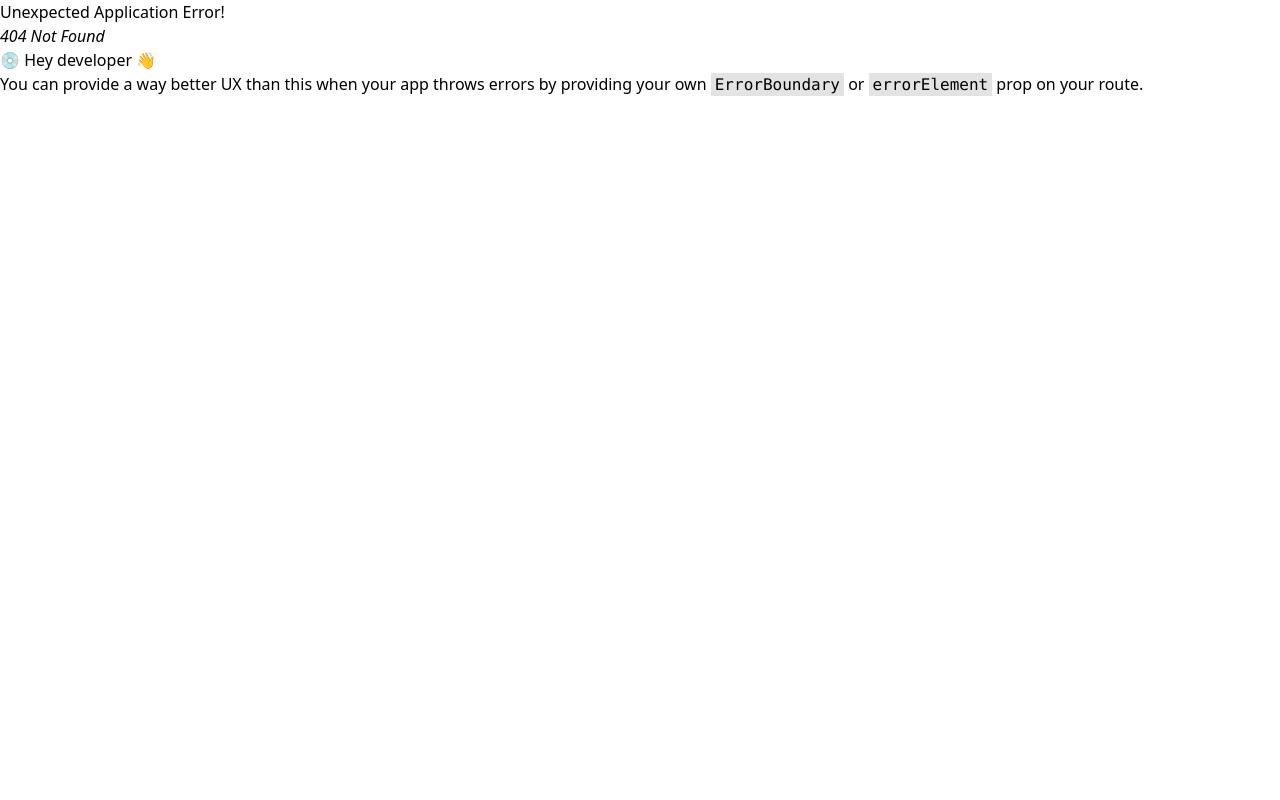
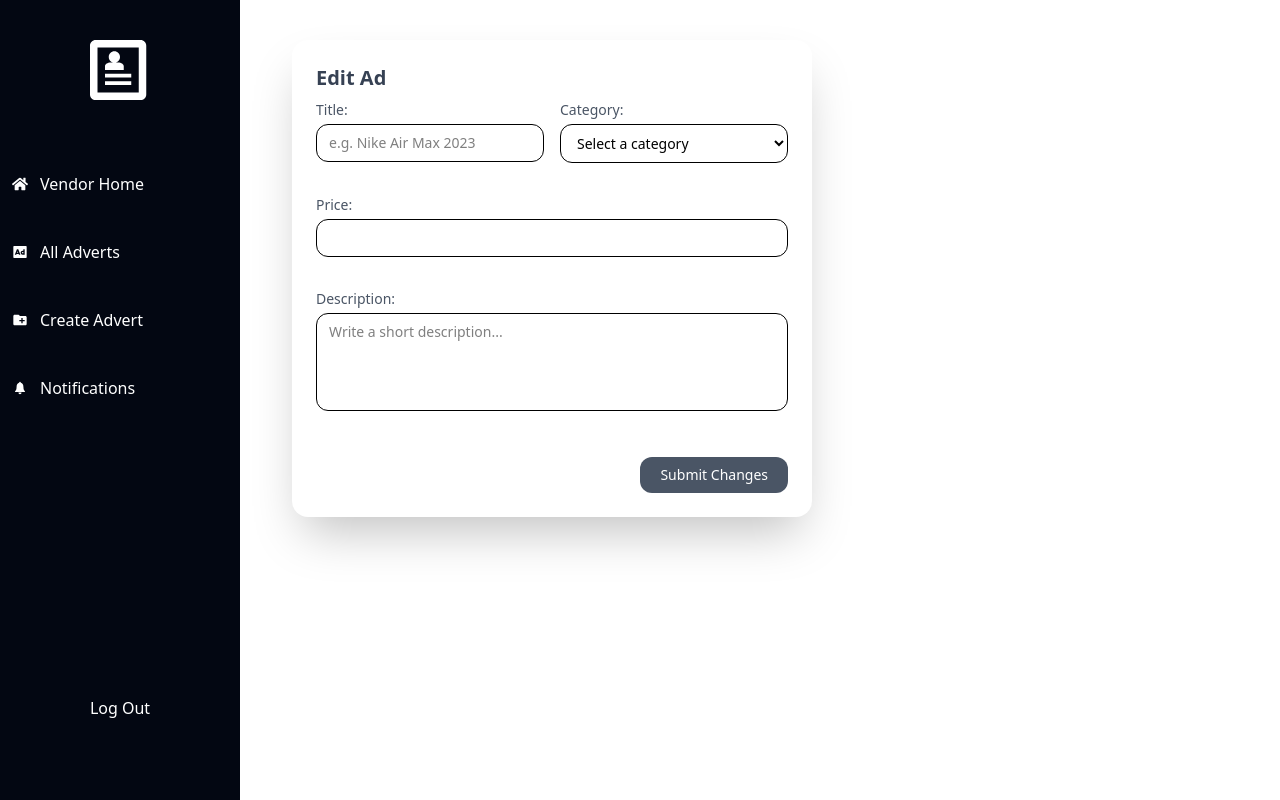
Before and after one commit to Read-to-Win/The-Palm-App, a React (Vite) app: page /dashboard/edit/1 in a window 1280 px wide. Before the commit this address had no page. Built offline with nearby package versions, Linux system fonts and the light colour scheme; no server answers; sample sign-in values are in the browser's storage.

Commit message:
changes on the vendor page

```diff
--- a/src/components/SideBar.jsx
+++ b/src/components/SideBar.jsx
@@ -9,7 +9,7 @@ const SideBar = () => {
     navigate("/sign-in")
   }
   return (
-    <div className="bg-gray-950 text-white w-60 h-screen pt-10 pb-20 flex flex-col">
+    <div className="bg-gray-950 fixed text-white w-60 h-screen pt-10 pb-20 flex flex-col">
       <div className="flex justify-center items-center text-6xl">
         <ImProfile />
       </div>
--- a/src/components/Table.jsx
+++ b/src/components/Table.jsx
@@ -27,7 +27,7 @@ const Table = () => {
             <th className="text-left">Category</th>
             <th className="text-left">Price</th>
           </tr>
-          {adverts?.slice(0, 3)?.map((advert) => (
+          {adverts?.slice(0, 10)?.map((advert) => (
             <tr key={advert.id} className="">
               <td className="py-2">
                 <img
--- a/src/layouts/DashboardLayout.jsx
+++ b/src/layouts/DashboardLayout.jsx
@@ -15,7 +15,7 @@ const DashboardLayout = () => {
   return (
     <div className="flex">
       <SideBar />
-      <div className="px-10 w-full ">
+      <div className="px-10 w-full ml-60">
         <Outlet />
       </div>
     </div>
--- a/src/pages/EditForm.jsx
+++ b/src/pages/EditForm.jsx
@@ -1,22 +1,44 @@
-import { useParams } from "react-router";
+import { useNavigate, useParams } from "react-router";
 import SideBar from "../components/SideBar";
 import { useEffect, useState } from "react";
-import { apiGetSingleVendorAdvert } from "../services/adverts";
+import { apiEditAdvert, apiGetSingleVendorAdvert } from "../services/adverts";
+import { useForm } from "react-hook-form";
+import { toast } from "react-toastify";
 
 const EditForm = () => {
+  const [product, setProduct] = useState({});
   const params = useParams();
-  console.log(params);
-  const [product, setProduct] = useState({});
-  const [loading, setLoading] = useState(false);
+  const navigate = useNavigate();
+  const [isSubmitting, setIsSubmitting] = useState(false);
+  const { register, handleSubmit } = useForm({
+    values: {
+      title: product?.title,
+      category: product?.category,
+      price: product?.price,
+      description: product?.description,
+    },
+  });
 
   const getSingleAdvert = async () => {
-    setLoading(true);
     try {
-      const res = await apiGetSingleVendorAdvert(params?.id);
-      setProduct({ ...res?.data?.item, image: res?.data?.item?.image?.url });
+      const res = await apiGetSingleVendorAdvert(params.id);
+
+      setProduct(res.data.item);
+    } catch (error) {}
+  };
+
+  const onSubmit = async (data) => {
+    setIsSubmitting(true);
+    console.log(data);
+    try {
+      const response = await apiEditAdvert(params.id, data);
+      console.log(response.data);
+      toast.success(response.data.message);
+      navigate("/dashboard/adverts");
     } catch (error) {
+      toast.error("Oops! An error occured");
     } finally {
-      setLoading(false);
+      setIsSubmitting(false);
     }
   };
 
@@ -25,53 +47,43 @@ const EditForm = () => {
   }, []);
 
   return (
-    <div className="flex h-screen  bg-gray-50">
-      <SideBar />
-      {/* form */}
-      <div className="w-[70%] flex items-start justify-between px-3 pt-10">
-        <form className="bg-white p-6 rounded-2xl max-w-xl shadow-2xl space-y-4">
+    <div className=" flex items-start justify-between px-3 pt-10">
+      <form
+        onSubmit={handleSubmit(onSubmit)}
+        className="bg-white p-6 rounded-2xl max-w-xl shadow-2xl space-y-8"
+      >
         <h2 className="text-xl font-semibold text-gray-700 mb-2">Edit Ad</h2>
 
         <div className="grid grid-cols-2 gap-4">
           <div>
             <label className="block mb-1 text-sm text-gray-600">Title:</label>
             <input
-                value={product?.title}
               type="text"
-                name="title"
+              id="title"
+              {...register("title", { required: "title is required" })}
               placeholder="e.g. Nike Air Max 2023"
               className="border px-3 py-2 w-full rounded-xl text-sm"
-                onChange={(e) => {
-                  setProduct((prev) => ({ ...prev, title: e.target.value }));
-                }}
             />
           </div>
 
-            <div>
+          {/* <div>
               <label className="block mb-1 text-sm text-gray-600">Image:</label>
               <input
-                type="text"
-                name="image"
-                placeholder="https://example.com/image.jpg"
+                type="file"
+                id="image"
+                {...register("image", { required: "Image is required" })}
                 className="border px-3 py-2 w-full rounded-xl text-sm"
-                value={product?.image}
-                onChange={(e) => {
-                  setProduct((prev) => ({ ...prev, image: e.target.value }));
-                }}
               />
-            </div>
+            </div> */}
 
           <div>
             <label className="block mb-1 text-sm text-gray-600">
               Category:
             </label>
             <select
-                name="category"
+              id="category"
+              {...register("category", { required: "Category is required" })}
               className="border px-3 py-2 w-full rounded-xl text-sm"
-                value={product?.category}
-                onChange={(e) => {
-                  setProduct((prev) => ({ ...prev, category: e.target.value }));
-                }}
             >
               <option value="">Select a category</option>
               <option value="clothes">Clothes</option>
@@ -81,52 +93,28 @@ const EditForm = () => {
               <option value="perfumes">Perfumes</option>
             </select>
           </div>
-
+        </div>
         <div>
           <label className="block mb-1 text-sm text-gray-600">Price:</label>
           <input
             type="number"
-                name="price"
+            id="price"
+            {...register("price", { required: "Price is required" })}
             className="border px-3 py-2 w-full rounded-xl text-sm"
-                value={product?.price}
-                onChange={(e) => {
-                  setProduct((prev) => ({ ...prev, price: e.target.value }));
-                }}
           />
         </div>
-          </div>
-
-          <div>
-            <label className="block mb-1 text-sm text-gray-600">
-              Location:
-            </label>
-            <input
-              type="text"
-              name="location"
-              className="border px-3 py-2 w-full rounded-xl text-sm"
-              value={product?.location}
-              onChange={(e) => {
-                setProduct((prev) => ({ ...prev, location: e.target.value }));
-              }}
-            />
-          </div>
-
         <div>
           <label className="block mb-1 text-sm text-gray-600">
             Description:
           </label>
           <textarea
-              name="description"
+            id="description"
             rows="4"
+            {...register("description", {
+              required: "Description is required",
+            })}
             placeholder="Write a short description..."
             className="border px-3 py-2 w-full rounded-xl text-sm resize-none"
-              value={product?.description}
-              onChange={(e) => {
-                setProduct((prev) => ({
-                  ...prev,
-                  description: e.target.value,
-                }));
-              }}
           ></textarea>
         </div>
 
@@ -135,13 +123,15 @@ const EditForm = () => {
             type="submit"
             className="bg-gray-600 text-white px-5 py-2 text-sm rounded-xl cursor-pointer"
           >
-              Submit Changes
+            {isSubmitting ? "Submitting...": "Submit Changes"}
           </button>
         </div>
       </form>
       <div className="">
-          <img className="object-contain max-w-[400px]" src={product?.image} />
-        </div>
+        <img
+          className="object-contain max-w-[600px]"
+          src={product?.image?.url}
+        />
       </div>
     </div>
   );
--- a/src/pages/Join.jsx
+++ b/src/pages/Join.jsx
@@ -37,23 +37,23 @@ const Join = () => {
   };
   const isError = Object.keys(errors).length > 0;
   return (
-    <div className="flex h-screen">
+    <div className="flex bg-gray-400 h-screen p-10 items-center justify-center">
       {/* Image Section */}
-      <div className="w-1/2 h-full">
+      {/* <div className=" h-full">
         <img src={formImage} className="w-max h-full object-contain " />
-      </div>
+      </div> */}
 
       {/* Form Section */}
       <div className="w-1/2 h-full flex items-center justify-center">
         <form
           onSubmit={handleSubmit(onSubmit)}
-          className="p-10 space-y-6 w-4/5 rounded-2xl shadow-[0_0_0_1px_rgba(0,0,0,0.1)] bg-white"
+          className="p-10 space-y-15 w-4/5 rounded-2xl shadow-[0_0_0_1px_rgba(0,0,0,0.1)] bg-white h-full"
         >
           <div>
             <h2 className="text-2xl font-semibold mb-1">
               Create a new account
             </h2>
-            <p className="text-sm text-gray-500">
+            <p className="text-lg mt-10 text-gray-500">
               Already have an account?
               <span className="cursor-pointer underline font-bold text-blue-500">
                 <Link to="/sign-in">Sign in</Link>
--- a/src/pages/SignIn.jsx
+++ b/src/pages/SignIn.jsx
@@ -42,23 +42,23 @@ const SignIn = () => {
   };
   const isError = Object.keys(errors).length > 0;
   return (
-    <div className="flex h-screen">
+    <div className="flex bg-gray-400 h-screen items-center justify-center p-10">
       {/* Image Section */}
-      <div className="w-1/2 h-full">
+      {/* <div className=" h-full">
         <img src={formImage} className="w-max h-full object-contain " />
-      </div>
+      </div> */}
 
       {/* Form Section */}
       <div className="w-1/2 h-full flex items-center justify-center">
         <form
           onSubmit={handleSubmit(onSubmit)}
-          className="p-10 space-y-6 w-4/5 rounded-2xl shadow-[0_0_0_1px_rgba(0,0,0,0.1)] bg-white"
+          className="p-10 space-y-15 w-4/5 rounded-2xl shadow-[0_0_0_1px_rgba(0,0,0,0.1)] bg-white h-full"
         >
           <div>
             <h2 className="text-2xl font-semibold mb-1">
               Sign in to your account
             </h2>
-            <p className="text-sm text-gray-500">
+            <p className="text-lg mt-10 text-gray-500">
               New here?{" "}
               <span className="cursor-pointer underline font-bold text-blue-500">
                 <Link to="/join">Join</Link>
--- a/src/pages/vendor/CreateAd.jsx
+++ b/src/pages/vendor/CreateAd.jsx
@@ -1,22 +1,36 @@
+import { useForm } from "react-hook-form";
+import { apiCreateAdvert } from "../../services/adverts";
+import { toast } from "react-toastify";
+import { useNavigate } from "react-router";
+import { useState } from "react";
+
 const CreateAd = () => {
-  const onSubmitHandler = (e) => {
-    e.preventDefault();
-    const payLoad = e.target;
-    const formData = {
-      title: payLoad.title.value,
-      image: payLoad.image.value,
-      category: payLoad.category.value,
-      price: payLoad.price.value,
-      location: payLoad.location.value,
-      description: payLoad.description.value,
-    };
-    console.log(formData);
+  const navigate = useNavigate();
+  const [isSubmitting, setIsSubmitting] = useState(false);
+  const { register, handleSubmit } = useForm();
+  const onSubmit = async (data) => {
+    console.log(data);
+    const payload = new FormData();
+    payload.append("title", data.title);
+    payload.append("category", data.category);
+    payload.append("price", data.price);
+    payload.append("image", data.image[0]);
+setIsSubmitting(true)
+    try {
+      const response = await apiCreateAdvert(payload);
+      console.log(response.data);
+      toast.success("Product added successfully");
+      navigate("/dashboard/adverts");
+    } catch (error) {
+      console.log(error);
+    }finally{setIsSubmitting(false)}
   };
+
   return (
     <div className="flex h-screen bg-gray-50">
       <div className="flex items-center justify-center w-full">
         <form
-          onSubmit={onSubmitHandler}
+          onSubmit={handleSubmit(onSubmit)}
           className="bg-white p-6 w-full max-w-xl rounded-2xl shadow-2xl space-y-4"
         >
           <h2 className="text-xl font-semibold text-gray-700 mb-2">
@@ -27,7 +41,8 @@ const CreateAd = () => {
               <label className="block mb-1 text-sm text-gray-600">Title:</label>
               <input
                 type="text"
-                name="title"
+                id="title"
+                {...register("title", { required: "Title is required" })}
                 placeholder="e.g. Nike Air Max 2023"
                 className="border px-3 py-2 w-full rounded-xl text-sm "
               />
@@ -37,7 +52,8 @@ const CreateAd = () => {
               <label className="block mb-1 text-sm text-gray-600">Image:</label>
               <input
                 type="file"
-                name="image"
+                id="image"
+                {...register("image", { required: "Image Upload is required" })}
                 placeholder="https://example.com/image.jpg"
                 className="border px-3 py-2 w-full rounded-xl text-sm "
               />
@@ -48,7 +64,8 @@ const CreateAd = () => {
                 Category:
               </label>
               <select
-                name="category"
+                id="category"
+                {...register("category", { required: "Category is required" })}
                 className="border px-3 py-2 w-full rounded-xl text-sm "
               >
                 <option value="">Select a category</option>
@@ -63,21 +80,13 @@ const CreateAd = () => {
               <label className="block mb-1 text-sm text-gray-600">Price:</label>
               <input
                 type="number"
-                name="price"
+                {...register("price", { required: "Price is required" })}
+                id="price"
                 className="border px-3 py-2 w-full rounded-xl text-sm "
               />
             </div>
           </div>
-          <div>
-            <label className="block mb-1 text-sm text-gray-600">
-              Location:
-            </label>
-            <input
-              type="text"
-              name="location"
-              className="border px-3 py-2 w-full rounded-xl text-sm "
-            />
-          </div>
+
           <div>
             <label className="block mb-1 text-sm text-gray-600">
               Description:
@@ -85,6 +94,9 @@ const CreateAd = () => {
             <textarea
               name="description"
               rows="4"
+              {...register("description", {
+                required: "Description is required",
+              })}
               placeholder="Write a short description..."
               className="border px-3 py-2 w-full rounded-xl text-sm resize-none "
             ></textarea>
@@ -95,7 +107,7 @@ const CreateAd = () => {
               type="submit"
               className="bg-gray-600 text-white px-5 py-2 text-sm rounded-xl cursor-pointer"
             >
-              Post Ad
+              {isSubmitting ? "Posting Ad...": "Post Ad"}
             </button>
           </div>
         </form>
--- a/src/pages/vendor/VendorAds.jsx
+++ b/src/pages/vendor/VendorAds.jsx
@@ -8,13 +8,17 @@ import { toast } from "react-toastify";
 
 const VendorAds = () => {
   const [adverts, setAdvert] = useState([]);
+  const [loading, SetLoading] = useState(false);
   const fetchAds = async () => {
+    SetLoading(true);
     try {
       const responseData = await apiGetAllAdvertVendor();
       console.log(responseData.data.items);
       setAdvert(responseData.data.items);
     } catch (error) {
       console.log(error);
+    } finally {
+      SetLoading(false);
     }
   };
 
@@ -35,29 +39,21 @@ const VendorAds = () => {
     fetchAds();
   }, []);
 
-  //
-  //       "https://www.baroneclothing.com/media/catalog/product/cache/22ce4385af9badfd51b483d5c1445f7f/j/2/j215m.jpg",
-  //
-  //       "https://redtape.com/cdn/shop/files/RSO4034_1_40cd841c-11dc-4c78-ab85-bfad034e31fe.jpg?v=1750066085",
-  //
-  //       "https://www.teutamatoshi.com/cdn/shop/files/C65DC109-604F-4BC0-92D0-145EC867FA15.jpg?v=1718271253",
-  //
-  //       "https://i.etsystatic.com/11657093/r/il/31dc65/3766454712/il_570xN.3766454712_jx6t.jpg",
-  //
-  //       "https://valenciaperfumes.com/cdn/shop/files/EE841D03-FC5D-4735-BB6F-2611F2C15F04.png?v=1718145400",
-  //
-  //
-  //       "https://www.newyorkdress.com/cdn/shop/products/LaDivine-CD868_greenary_600x.jpg?v=1745422889",
-  //
-  //       "https://gh.jumia.is/unsafe/fit-in/500x500/filters:fill(white)/product/23/1570061/1.jpg?5775",
-  //       "https://themuskcompany.com/cdn/shop/collections/D3A2831s-compressed_1200x1487.jpg?v=1652557096",
+  return (
+  <>
+    <h1 className="text- p-4 text-4xl text-gray-600">My Shop</h1>
+    <h2 className="flex items-center justify-center text-gray-600 font-extralight text-3xl">
+      All Products
+    </h2>
 
-  return (
-    <div className="grid grid-cols-1 sm:grid-cols-2 md:grid-cols-4 gap-2 gap-y-5 p-4">
+    {loading ? (
+      <p className="w-full flex justify-center mt-10">Loading...</p>
+    ) : (
+      <div className="grid grid-cols-1 sm:grid-cols-2 md:grid-cols-3 gap-10 p-4">
         {adverts.map((advert, index) => (
           <div
             key={index}
-          className="bg-white shadow-2xl rounded overflow-hidden w-55"
+            className="bg-white shadow-2xl rounded overflow-hidden w-full"
           >
             <img
               src={advert.image.url}
@@ -70,21 +66,22 @@ const VendorAds = () => {
                 <p className="text-gray-900 mt-3 font-bold">${advert.price}</p>
               </div>
               <div className="text-4xl cursor-pointer flex items-center justify-end gap-2">
-              <Link to={`/edit/${advert._id}`}>
-                <CiEdit className="hover:text-blue-600 text-[25px]" />
+                <Link to={`/dashboard/edit/${advert._id}`}>
+                  <CiEdit className="text-blue-600 text-[25px]" />
                 </Link>
                 <MdOutlineDeleteForever
-                className="hover:text-red-600 text- text-[25px]"
-                onClick={() => {
-                  handleDelete(advert._id);
-                }}
+                  className="text-red-600 text-[25px]"
+                  onClick={() => handleDelete(advert._id)}
                 />
               </div>
             </div>
           </div>
         ))}
       </div>
+    )}
+  </>
 );
+
 };
 
 export default VendorAds;
--- a/src/services/adverts.js
+++ b/src/services/adverts.js
@@ -1,25 +1,37 @@
 import { apiClient } from "./config";
 
 // getAll advert for user
-export const apiFetchAdverts = async () => apiClient.get("/useAdvert/usersviewAlladverts");
+export const apiFetchAdverts = async () =>
+  apiClient.get("/useAdvert/usersviewAlladverts");
 
 // get all advert for vendor
-export const apiGetAllAdvertVendor = async () => apiClient.get("/useAdvert/allAdvertsByVendor");
+export const apiGetAllAdvertVendor = async () =>
+  apiClient.get("/useAdvert/allAdvertsByVendor");
 
 // add a new Advert
-export const apiCreateAdvert = async (payload) => apiClient.post("/useAdvert/vendorAddAdvert", payload);
+export const apiCreateAdvert = async (payload) =>
+  apiClient.post("/useAdvert/vendorAddAdvert", payload, {
+    headers: {
+      "Content-Type": "multipart/form-data",
+    },
+  });
 
 // get a Single advert for user
-export const apiGetSingleUserAdvert = async (id) => apiClient.get(`/useAdvert/userOnlyViewAdverts/${id}`);
+export const apiGetSingleUserAdvert = async (id) =>
+  apiClient.get(`/useAdvert/userOnlyViewAdverts/${id}`);
 
 // get a single advert for vendor
-export const apiGetSingleVendorAdvert = async (id) => apiClient.get(`/useAdvert/vendorAdverts/${id}`)
+export const apiGetSingleVendorAdvert = async (id) =>
+  apiClient.get(`/useAdvert/vendorAdverts/${id}`);
 
 // Update single advert
-export const apiEditAdvert = async (id, payload) => apiClient.put(`/useAdvert/vendorUpdateAdvert/${id}`, payload);
+export const apiEditAdvert = async (id, payload) =>
+  apiClient.put(`/useAdvert/vendorUpdateAdvert/${id}`, payload);
 
 // delete advert
-export const apiDeleteAdvert = async (id) => apiClient.delete(`/useAdvert/vendorDeleteAdvert/${id}`);
+export const apiDeleteAdvert = async (id) =>
+  apiClient.delete(`/useAdvert/vendorDeleteAdvert/${id}`);
 
 // get to serach for users
-export const apiSearchAdvert = async (search) => apiClient.delete(`/useAdvert/userSearchItem/${search}`);
+export const apiSearchAdvert = async (search) =>
+  apiClient.delete(`/useAdvert/userSearchItem/${search}`);
```
Also changed, not shown: src/App.jsx (+5 -4 lines). Lines whose indentation alone changed are shown as unchanged.
